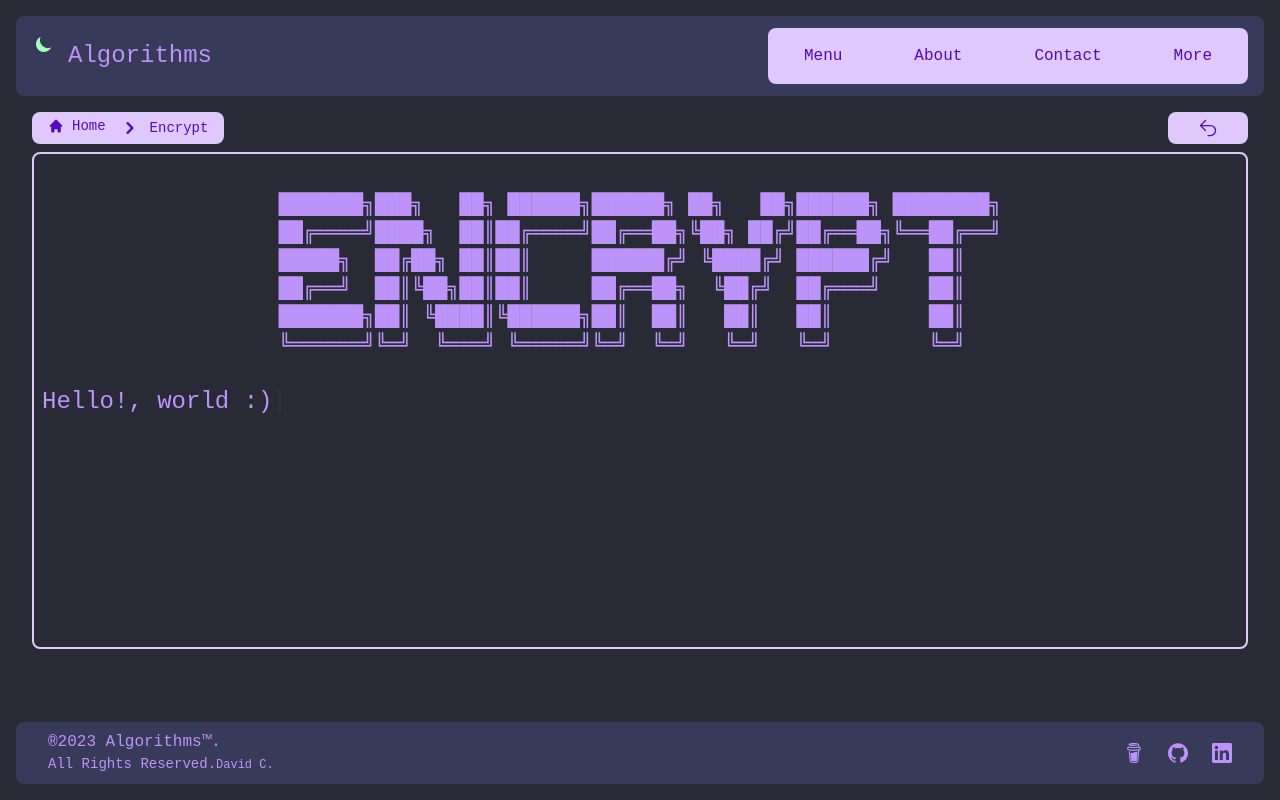
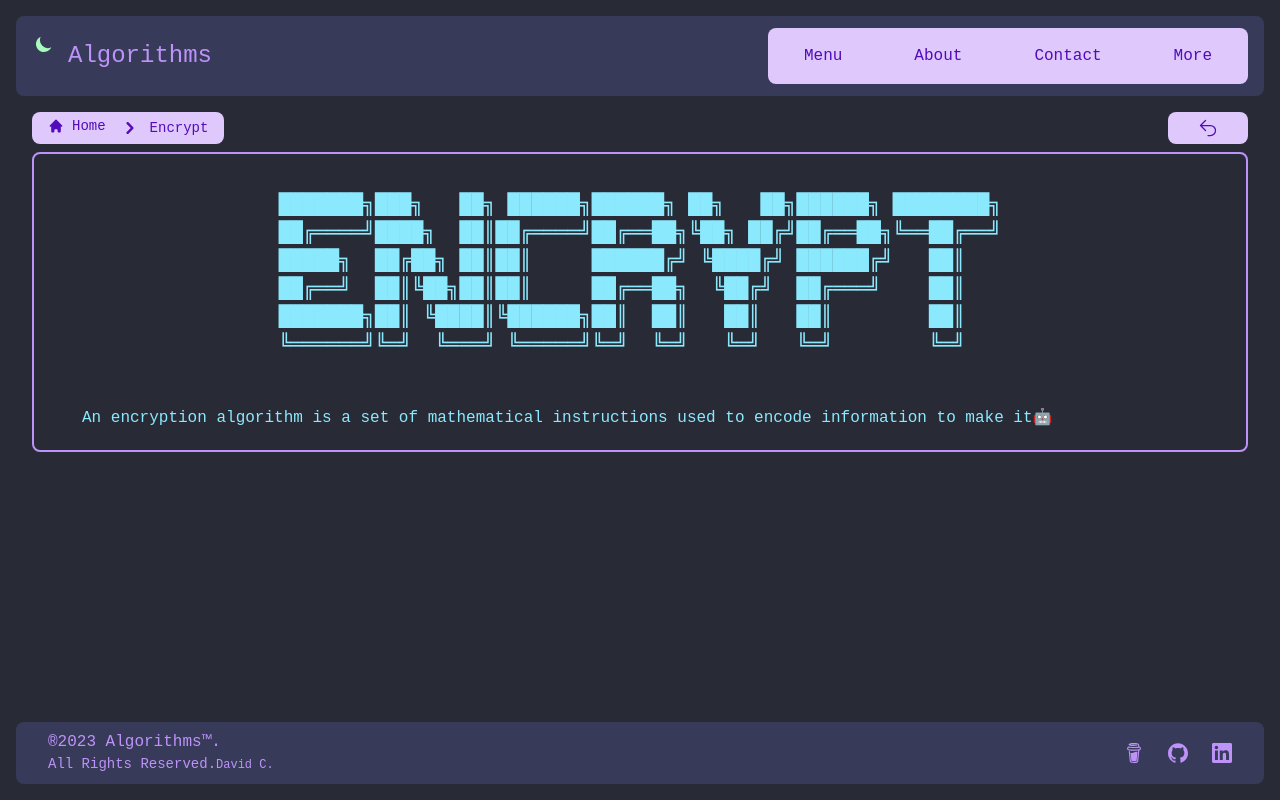
Before and after one commit to bigblackbexr/algorithms, a Vue app: page /encrypt in a window 1280 px wide. Built offline with nearby package versions, Linux system fonts and the light colour scheme; a web font is replaced by a local one.

Commit message:
encrypt detail is working in typed

```diff
--- a/src/components/algorithm.vue
+++ b/src/components/algorithm.vue
@@ -43,7 +43,7 @@
 
 
         <div class="max-md:pt-12 pt-10 max-md:mx-0 mx-4">
-          <div class="rounded-lg border-solid border-2 dark:border-purple-light max-md:h-[588px] h-[497px]">
+          <div class="rounded-lg border-solid border-2 dark:border-purple-light]">
             <div class="m-2">
 
               <div v-show="folder === 'encrypt'">
--- a/src/components/algorithms/encrypt/encrypt.vue
+++ b/src/components/algorithms/encrypt/encrypt.vue
@@ -1,6 +1,6 @@
 <template>
   <div>
-    <h1>
+    <h1 class="text-cyan">
       <pre class="grid place-content-center -mt-18 max-md:-mt-0 text-xl max-md:text-[8px] max-md:leading-[10px]">
 ███████╗███╗   ██╗ ██████╗██████╗ ██╗   ██╗██████╗ ████████╗
 ██╔════╝████╗  ██║██╔════╝██╔══██╗╚██╗ ██╔╝██╔══██╗╚══██╔══╝
@@ -11,9 +11,12 @@
       </pre>
     </h1>
 
-    <p>
-      <span class="typed"></span>
-    </p>
+    <div class="mx-10 max-md:mx-6 my-5 text-cyan text-base text-justify">
+      <span class="description"></span>
+      <ol class="pl-8">
+        <li class="list"></li>
+      </ol>
+    </div>
 
   </div>
 </template>
@@ -24,13 +27,44 @@
   export default {
     data () {
       return {
-        holaMundo: '¡Hola!, Mundo'
+        item: null,
+        items: ['🤖','🐻','🖤','👽' ],
       }
     },
+    methods: {
+      cursor () {
+        const cur = document.querySelector('.typed-cursor')
+        if(cur)
+        {cur.style.display = 'none'}
+      }
+    }
+    ,
     mounted () {
-      const typed = new Typed('.typed', {
-        strings: ['Hello!, world :)'],
-        typeSpeed: 100
+      this.item = this.items[Math.floor(Math.random()*this.items.length)]
+
+      let textOne = 'An encryption algorithm is a set of mathematical instructions used to encode information to make it unreadable for anyone without the decryption key. <br> <br>'
+      let textTwo = 'Encryption algorithms are widely used in information security to protect confidential data from unauthorized access. <br> <br>'
+      let textThree = 'There are two main types of encryption algorithms: <br> <br>'
+      let textFour = '1.Symmetric Encryption: also known as secret-key cryptography, uses the same key to encrypt and decrypt information. This type of encryption is commonly used in file storage and communication systems where both parties share a secret key, such as passwords or personal data. <br> <br>'
+      let textFive = '2.Asymmetric Encryption: also known as public-key cryptography, uses a public key and a private key to encrypt and decrypt information. The public key is widely shared and used to encrypt the data, while the private key is kept secure and used to decrypt the data. This type of encryption is commonly used in user authentication, digital signatures, and secure online transactions. <br>'
+
+      let finalText = textOne + textTwo + textThree
+
+      new Typed('.description', {
+        strings: [finalText],
+        typeSpeed: 40,
+        cursorChar: this.item,
+        onComplete: () => {
+
+          this.cursor()
+
+          new Typed('.list', {
+            strings: [textFour + textFive],
+            typeSpeed: 40,
+            cursorChar: this.item
+          })
+
+        }
       })
     }
   }
```
